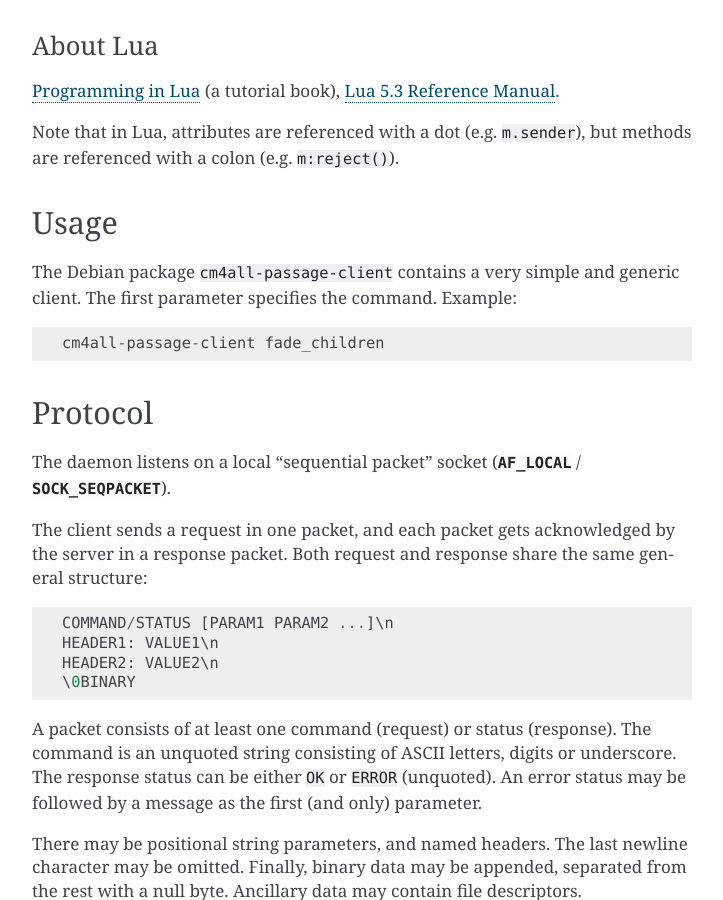
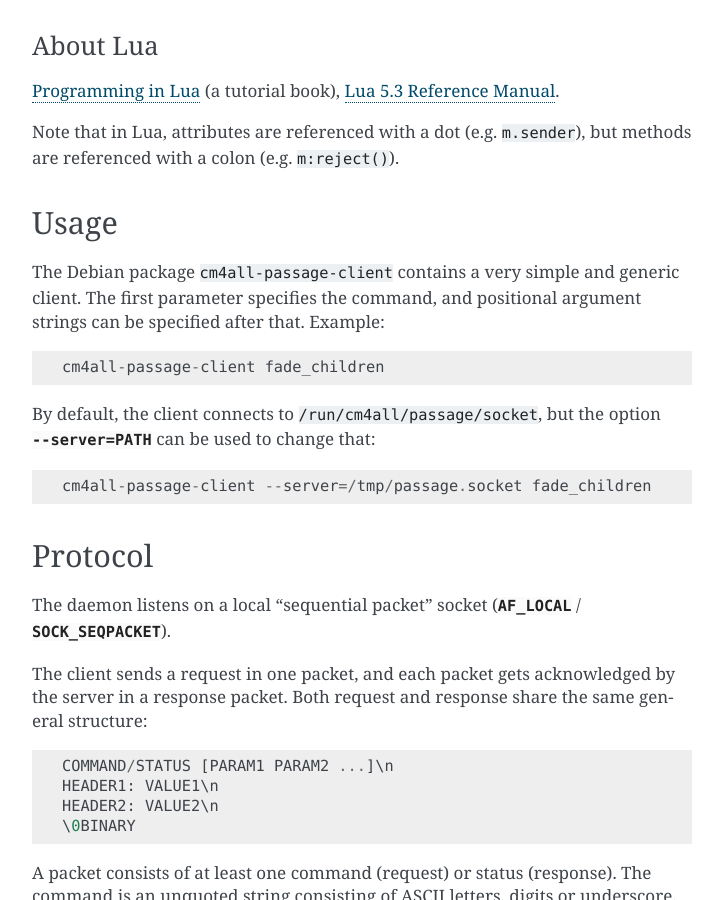
Before and after one commit to CM4all/passage, a Sphinx documentation site: the page built from doc/index.rst, in a window 1280 px wide and 900 px high, scrolled down 2974 px. Shown: the whole window, without its empty margins (388-1111 px from the left). Built offline with Sphinx 7.4.7, drawn with Linux system fonts in a browser that asks for light colours.

Commit message:
doc: document more client command-line arguments

```diff
--- a/doc/index.rst
+++ b/doc/index.rst
@@ -164,11 +164,16 @@
 -----
 
 The Debian package :file:`cm4all-passage-client` contains a very
-simple and generic client.  The first parameter specifies the command.
+simple and generic client.  The first parameter specifies the command,
+and positional argument strings can be specified after that.
 Example::
 
   cm4all-passage-client fade_children
 
+By default, the client connects to :file:`/run/cm4all/passage/socket`,
+but the option :envvar:`--server=PATH` can be used to change that::
+
+  cm4all-passage-client --server=/tmp/passage.socket fade_children
 
 Protocol
 --------
```
